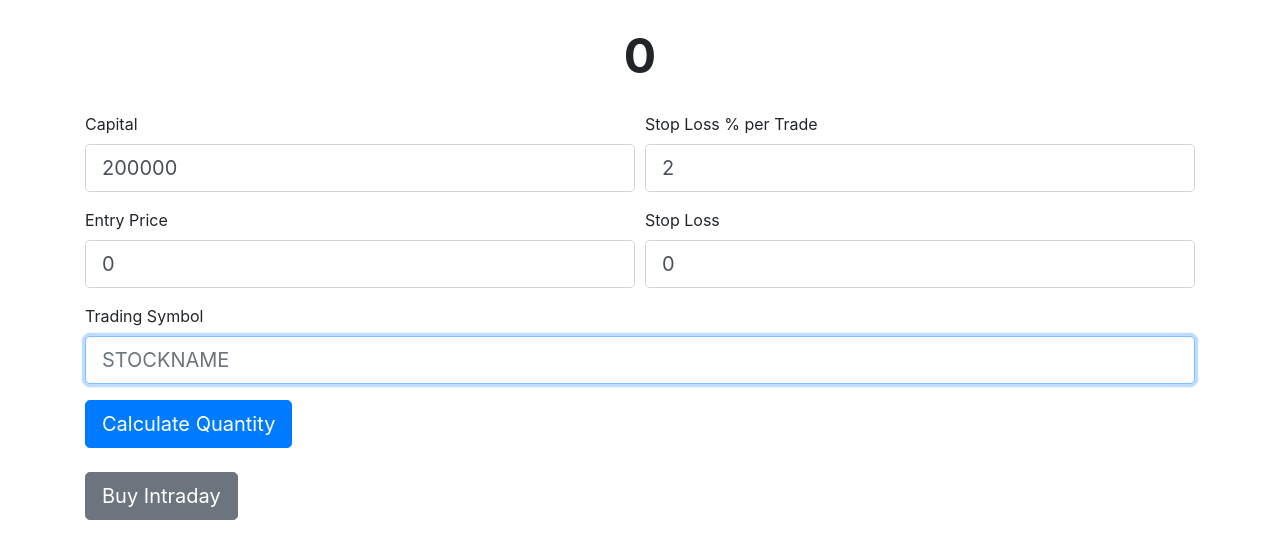
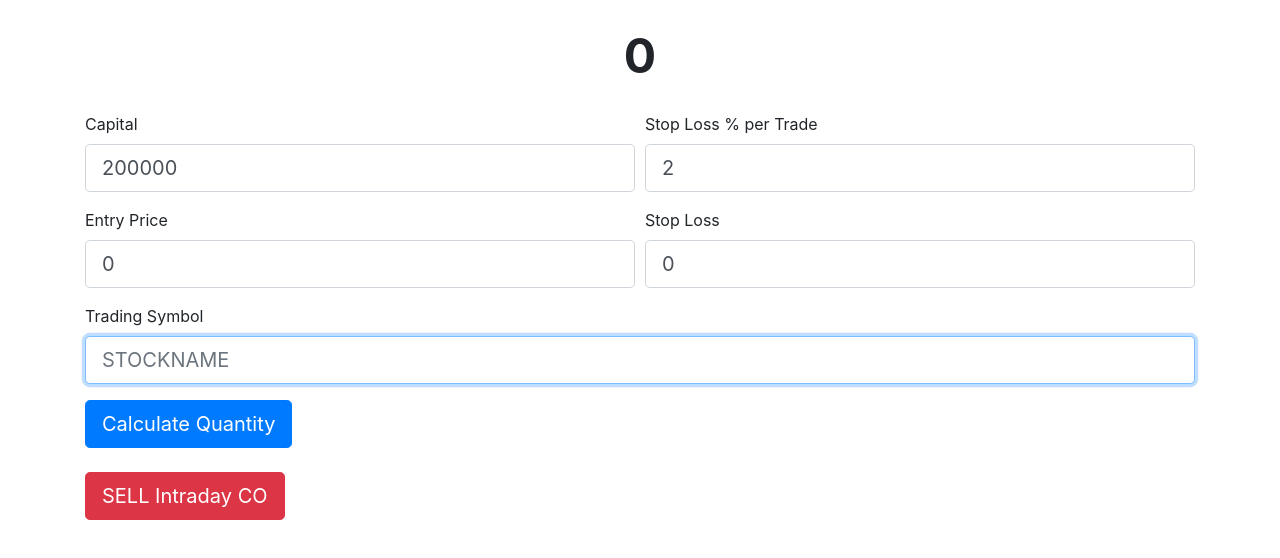
Before and after one commit to rakeshtembhurne/stock-quantity-calculator, a React (Create React App) app: page / in a window 1280 px wide. Shown: the top 558 px of the page. Built offline with nearby package versions, Linux system fonts and the light colour scheme.

Commit message:
Added selling changes

```diff
--- a/src/App.js
+++ b/src/App.js
@@ -25,6 +25,7 @@ function App() {
   const location = useLocation();
   const [quantity, setQuantity] = React.useState(0);
   const [basket, setBasket] = React.useState([]);
+  const [buyOrSell, setBuyOrSell] = React.useState('BUY');
 
   const searchParams = new URLSearchParams(location.search);
   const [fields, handleFieldChange] = useFormFields({
@@ -54,12 +55,15 @@ function App() {
   }
 
   React.useEffect(() => {
+    const bos = (fields.stopLoss < fields.entryPrice) ? 'BUY' : 'SELL';
+    setBuyOrSell(bos);
+
     if (fields.tradingSymbol) {
       const b = [{
         variety: 'co',
         tradingsymbol: fields.tradingSymbol,
         exchange: 'NSE',
-        transaction_type: 'BUY',
+        transaction_type: bos,
         order_type: 'LIMIT',
         product: 'MIS',
         price: parseFloat(fields.entryPrice),
@@ -70,7 +74,7 @@ function App() {
       }];
       setBasket(b);
     }
-  }, [fields.tradingSymbol, fields.entryPrice, fields.stopLoss, quantity]);
+  }, [fields.tradingSymbol, fields.entryPrice, fields.stopLoss, quantity, fields.capital, fields.slPerTrade]);
 
   return (
     <Container className="App">
@@ -179,8 +183,8 @@ function App() {
           value={JSON.stringify(basket)}
           required
         />
-        <Button size="lg" variant="secondary" type="submit">
-          Buy Intraday
+        <Button size="lg" variant={buyOrSell === 'BUY' ? 'success' : 'danger'} type="submit">
+          {buyOrSell} Intraday CO
         </Button>
       </form>
     </Container>
```
